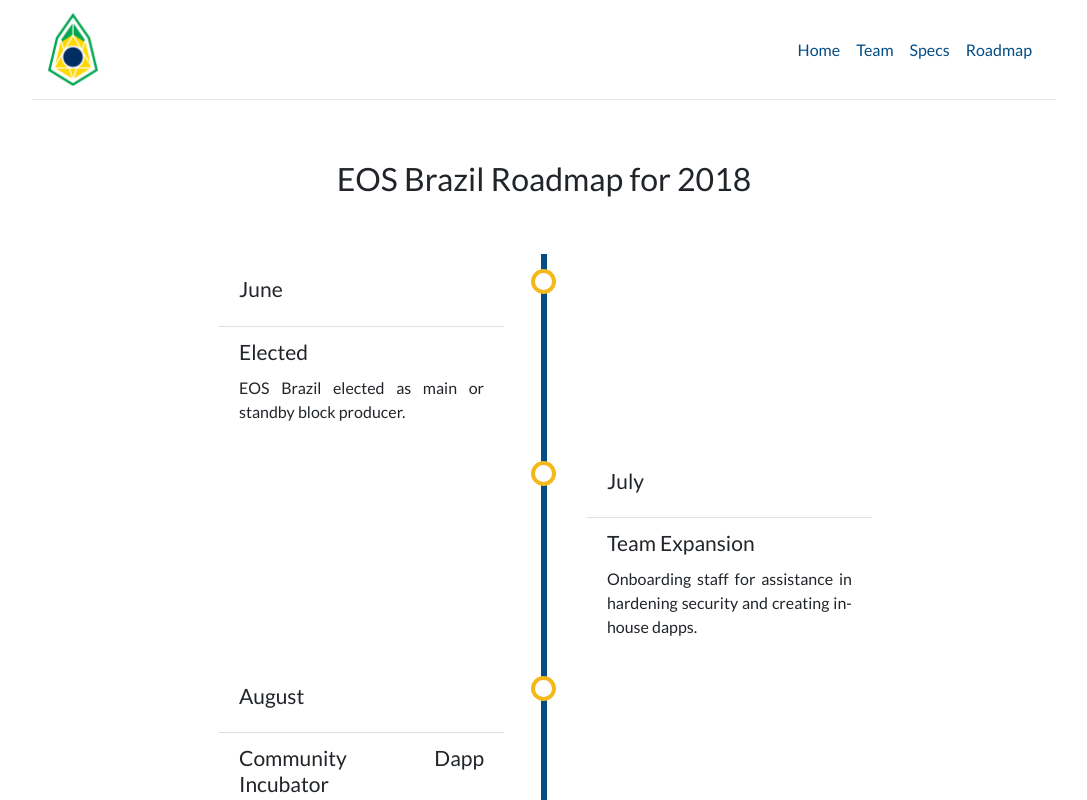
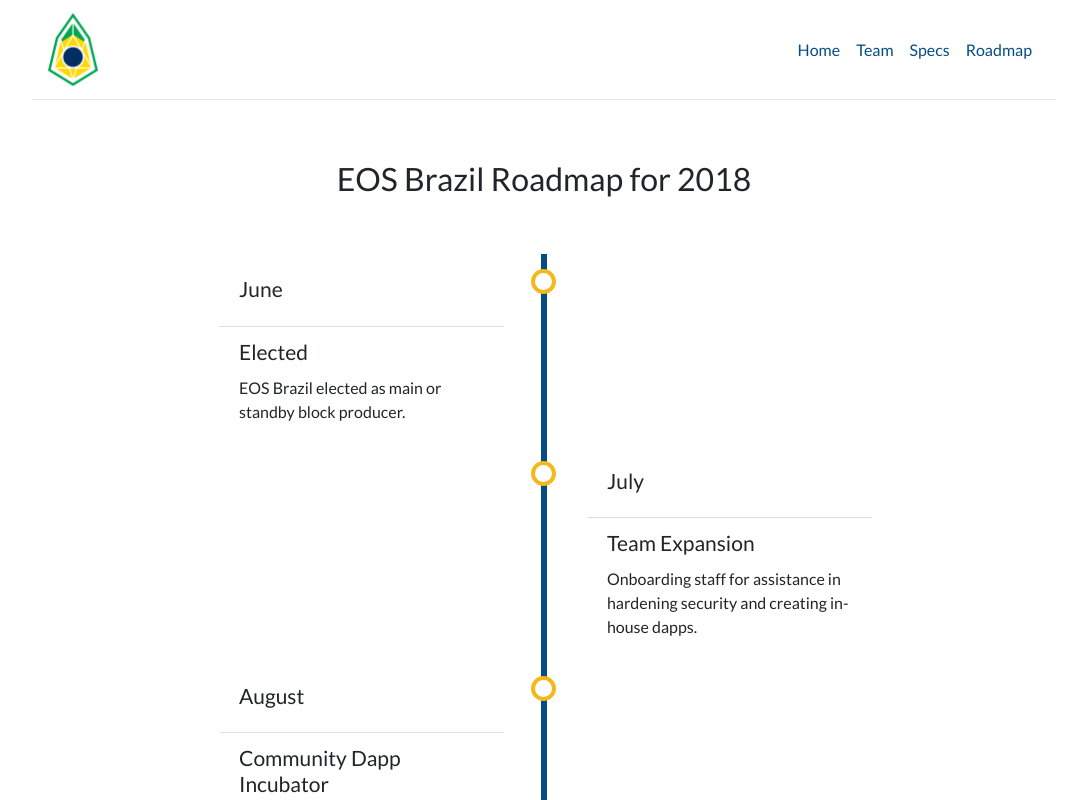
Before and after one commit to rbmarliere/eosbrazil-web, a React (Create React App) app: page /roadmap in a window 1280 px wide. Shown: the top 800 px of the page, without its empty margins (96-1183 px from the left). Built offline with nearby package versions, Linux system fonts and the light colour scheme; what dsteem would draw is missing.

Commit message:
Remove text-justify from timeline

```diff
--- a/src/Views/Roadmap.js
+++ b/src/Views/Roadmap.js
@@ -15,7 +15,7 @@ class Roadmap extends Component {
 
                     <div className="row mb-5">
                         <div className="col-xs-10 col-md-8 offset-md-2 justify-content-center">
-                            <div className="timeline text-justify">
+                            <div className="timeline">
                                 <div className="card card-timeline left">
                                     <div className="card-header">
                                         <h3 className="card-title">June</h3>
```
